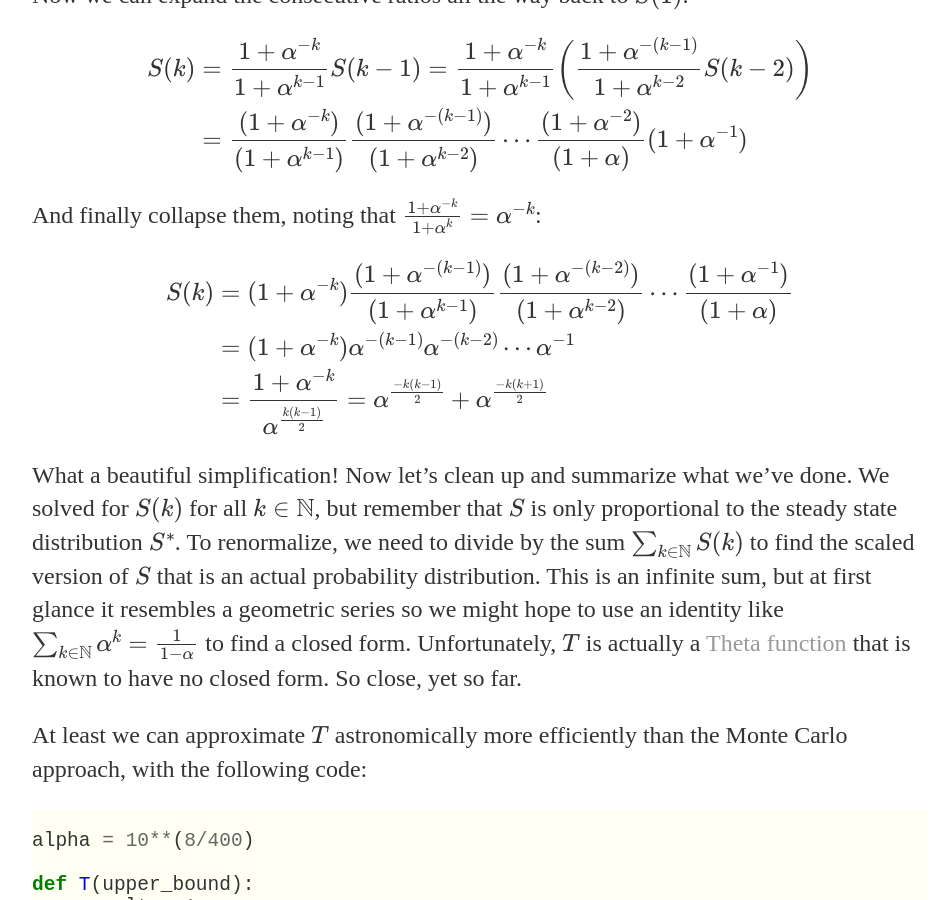
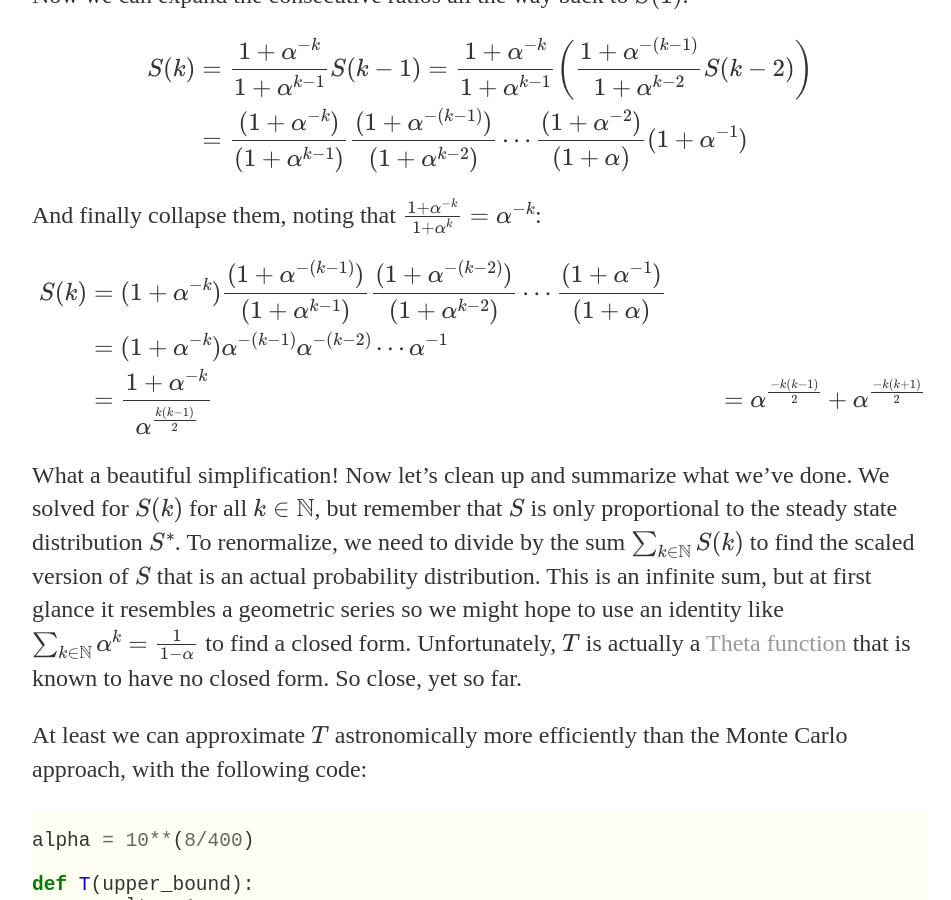
Before and after one commit to AdamVenis/adamvenis.github.io, a Jekyll site: the page built from _posts/2021-11-03-how-accurate-is-your-rating.md, in a window 1280 px wide and 900 px high, scrolled down 6516 px. Shown: the whole window, without its empty margins (160-1111 px from the left). Built offline with Jekyll 4.4.1, drawn with Linux system fonts in a browser that asks for light colours; our own code applies the rules of GitHub Pages for plain Markdown files; formulas are drawn with MathJax 3.

Commit message:
formatting

```diff
--- a/_posts/2021-11-03-how-accurate-is-your-rating.md
+++ b/_posts/2021-11-03-how-accurate-is-your-rating.md
@@ -145,7 +145,8 @@ $$
 S(k)
 &=  (1 + \alpha^{-k}) \frac{(1 + \alpha^{-(k-1)})}{(1 + \alpha^{k-1})} \frac{(1 + \alpha^{-(k-2)})}{(1 + \alpha^{k-2})} \cdots \frac{(1 + \alpha^{-1})}{(1 + \alpha)} \\
 &= (1 + \alpha^{-k}) \alpha^{-(k-1)} \alpha^{-(k-2)} \cdots \alpha^{-1} \\
-&= \frac{1 + \alpha^{-k}}{\alpha^{\frac{k(k-1)}{2}}} = \alpha^{\frac{-k(k-1)}{2}} + \alpha^{\frac{-k(k+1)}{2}}
+&= \frac{1 + \alpha^{-k}}{\alpha^{\frac{k(k-1)}{2}}}
+&= \alpha^{\frac{-k(k-1)}{2}} + \alpha^{\frac{-k(k+1)}{2}}
 \end{align*}$$
 
 What a beautiful simplification! Now let's clean up and summarize what we've done. We solved for $$S(k)$$ for all $$k \in \mathbb{N}$$, but remember that $$S$$ is only proportional to the steady state distribution $$S^*$$. To renormalize, we need to divide by the sum $$\sum_{k \in \mathbb{N}} S(k)$$ to find the scaled version of $$S$$ that is an actual probability distribution. This is an infinite sum, but at first glance it resembles a geometric series so we might hope to use an identity like $$\sum_{k \in \mathbb{N}} \alpha^k = \frac{1}{1-\alpha}$$ to find a closed form. Unfortunately, $$T$$ is actually a [Theta function](https://en.wikipedia.org/wiki/Theta_function) that is known to have no closed form. So close, yet so far.
```
